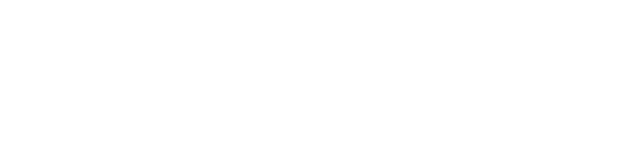
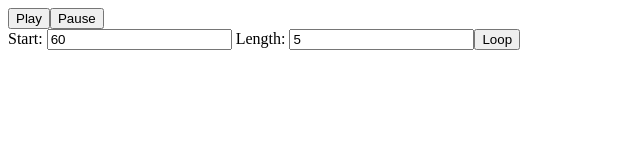
Before and after one commit to Shikaga/TuneTango, a plain HTML site: page index.html in a window 1280 px wide. Shown: the whole page, without its empty margins (0-640 px from the left). Drawn offline with Linux system fonts and the light colour scheme.

Commit message:
Messing around with Cloud 9

```diff
--- a/index.html
+++ b/index.html
@@ -5,8 +5,20 @@
 <audio id="audio" >
 <source src="mp3.mp3" type='audio/mpeg; codecs="mp3"'>
 </audio>
+<button onclick="audio.play()">Play</button><button onclick="audio.pause()">Pause</button><br />
+Start: <input id="startTime" value="60"></input> Length: <input id="timeLength" value="5"></input><button onclick="loop()">Loop</button>
 <script>
 var audio = document.getElementById('audio');
+function loopAudio(startLength, timeLength) {
+    console.log(startTime, timeLength);
+}
+
+function loop() {
+    var startTime = document.getElementById("startTime").value;
+    var timeLength = document.getElementById("timeLength").value;
+
+    setInterval(function() {loopAudio(startTime, timeLength);},timeLength*1000);
+}
 </script>
 </body>
 </html>
```
